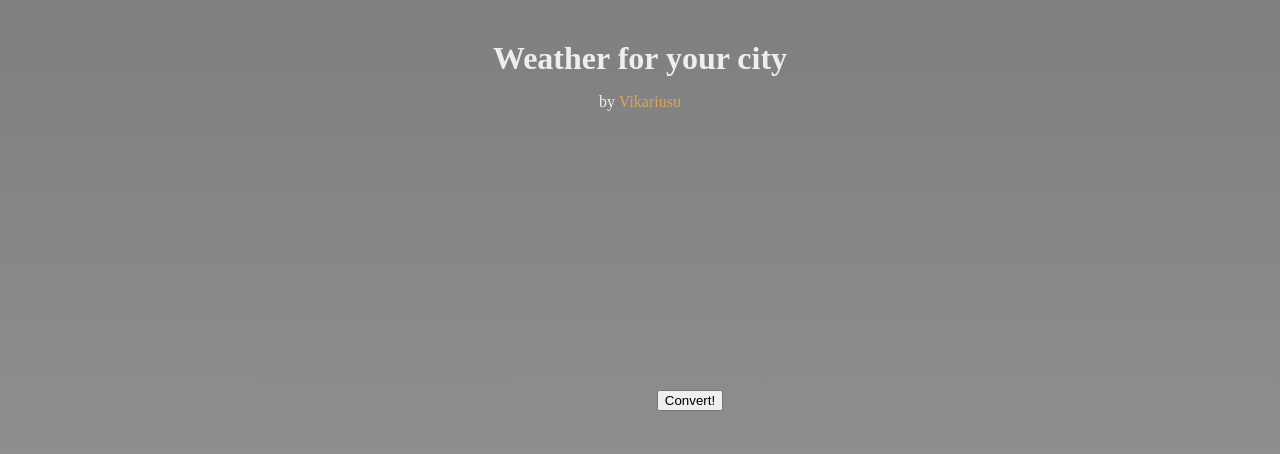
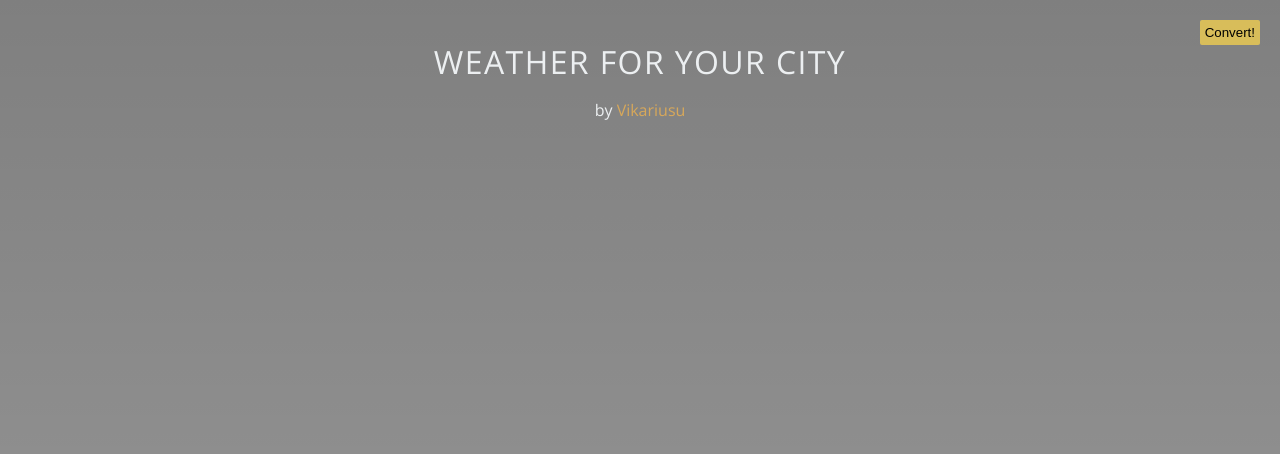
Before and after one commit to Vikariusu/weather-app, a plain HTML site: page index.html in a window 1280 px wide. Drawn offline with nearby package versions, Linux system fonts and the light colour scheme.

Commit message:
add convert to C/F button and background gradient

```diff
--- a/index.html
+++ b/index.html
@@ -4,7 +4,7 @@
     <meta charset="utf-8">
     <title></title>
     <link rel="stylesheet" href="style.css">
-    <link href="https://fonts.googleapis.com/css?family=Raleway" rel="stylesheet">
+    <link href="https://fonts.googleapis.com/css?family=Raleway|Open+Sans" rel="stylesheet">
   </head>
   <body>
     <!-- style="background: linear-gradient(rgba(0,0,0,0.5), rgba(0,0,0,0.4)), url('https://images.unsplash.com/uploads/14116603688211a68546c/30f8f30b?dpr=2&auto=format&fit=crop&w=1080&h=720&q=80&cs=tinysrgb&crop=');"> -->
@@ -15,7 +15,7 @@
         <p>by <a href="https://vikariusu.github.io/" target="_blank" >Vikariusu</a></p>
       </div>
       <div class="text"></div>
-      <button type="button" name="button" class="convert">Convert!</button>
+      <button type="button" name="button" class="convert-btn">Convert!</button>
     </div>
     <!-- <p class="weather-p">You're in <span class="city"></span>. The temperature is <span class="temp"></span>,  <span class="description"></span>.</p> -->
 
--- a/main.js
+++ b/main.js
@@ -13,7 +13,8 @@ function renderPage() {
   $(".temperature").html(`${Math.round(temperature)} ${temperatureType}`);
   $(".description").html(weatherCondition);
   $(".wind").html(`${wind} m/s`);
-  $(".container").css("background-image", `url(${changeBackground()})`);
+  // $(".container").css("background-image", `url(${changeBackground()})`);
+  $(".container").css(`background-image`, `linear-gradient(rgba(0,0,0,0.2), rgba(0,0,0,0.1)), url(${changeBackground()})`);
 }
 
 function changeBackground() {
@@ -65,11 +66,11 @@ $(document).ready(function() {
 
         renderPage();
 
-        $( ".convert" ).click(function() {
+        $(".convert-btn").click(function() {
           convertTemp();
           renderPage();
         });
       });
     });
-  }
-});
+  };
+})
--- a/style.css
+++ b/style.css
@@ -1,5 +1,5 @@
 body {
-  /*background: linear-gradient(rgba(0,0,0,0.3), rgba(0,0,0,0.2)), url('https://images.unsplash.com/uploads/14116603688211a68546c/30f8f30b?dpr=2&auto=format&fit=crop&w=1080&h=720&q=80&cs=tinysrgb&crop=');
+  /*background: linear-gradient(rgba(0,0,0,0.3), rgba(0,0,0,0.2));
   background-size: cover !important;*/
   color: #ECEFF1;
   margin: 0;
@@ -18,9 +18,15 @@ body {
 
 h1 {
   margin: 0;
+  font-weight: lighter;
+  letter-spacing: 1.4px;
+  text-transform: uppercase;
+
+
 }
 
 .header {
+  font-family: 'Open Sans', sans-serif;
   margin: 0 auto;
   max-width: 600px;
   text-align: center;
@@ -55,3 +61,17 @@ h1 {
   max-height: 400px;
   padding: 0 50px;
 }
+
+.convert-btn {
+  position: absolute;
+  right: 20px;
+  top: 20px;
+  padding: 5px;
+  background-color: #D8BD5A;
+  border: none;
+  border-radius: 2px;
+}
+
+.convert-btn:focus {
+  outline: none;
+}
```
